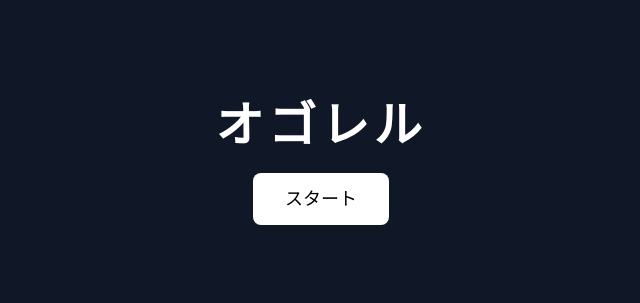
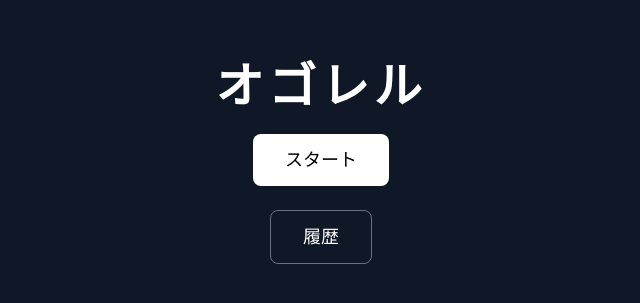
Before and after one commit to Shimochaan/ogoreru, a React (Vite) app: page / in a window 1280 px wide. Shown: the part 237-540 px from the top of the page, without its empty margins (319-959 px from the left). Built offline with nearby package versions, Linux system fonts and the light colour scheme.

Commit message:
トップ画面のアニメーション実装（タイトル・ボタンのフェードイン）

```diff
--- a/src/App.jsx
+++ b/src/App.jsx
@@ -1,11 +1,33 @@
+import { useState , useEffect } from "react"
+
 function App() {
+
+const [isTitleVisible,setIsTitileVisible] = useState(false)
+const [areButtonVisible,setAreButtonVisible] = useState(false)
+
+
+useEffect(()=>{
+  setTimeout(()=>{
+    setIsTitileVisible(true)
+  },1000)
+
+  setTimeout(()=>{
+    setAreButtonVisible(true)
+  },2400)
+},[])
+
   return (
     <div className="min-h-screen bg-gray-900 flex items-center justify-center flex-col gap-6">
-      <h1 className="text-white text-5xl font-bold tracking-widest">
-        オゴレル
-      </h1>
-      <button className=" bg-white text-black px-8 py-3 rounded-lg text-lg font-medium">スタート</button>
-    </div>
+<h1 className={`text-white text-5xl font-bold tracking-widest transition-all duration-1000 ${isTitleVisible ? 'opacity-100 scale-100' : 'opacity-0 scale-50'}`}>
+  オゴレル
+</h1>
+
+      <button  className={`bg-white text-black px-8 py-3 rounded-lg text-lg font-medium transition-all duration-700 ${areButtonVisible? 'opacity-100 translate-y-0' :'opacity-0 translate-y-4'}`}>
+スタート</button>
+
+<button className={`bg-transparent text-white px-8 py-3  border border-gray-500 rounded-lg text-lg font-medium transition-all duration-700 ${areButtonVisible? 'opacity-100 translate-y-0' : 'opacity-0 translate-y-4'} `}>履歴</button>
+
+  </div>
   )
 }
 
```
